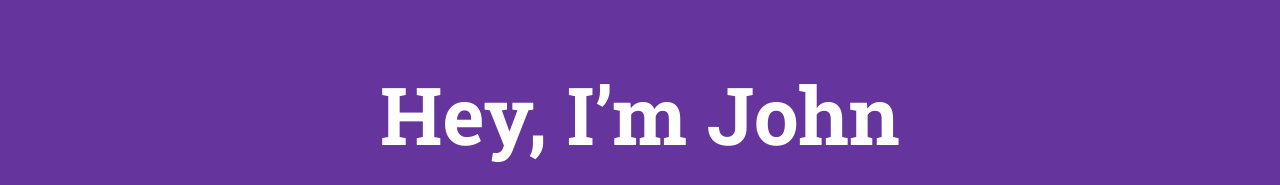
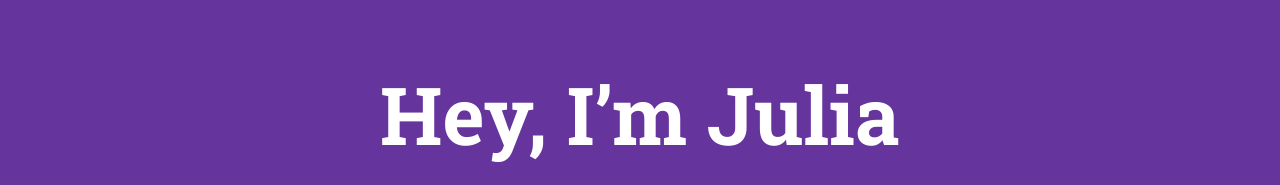
Before and after one commit to GWC-UIUC/juliav, a plain HTML site: page index.html in a window 1280 px wide. Shown: the part 208-393 px from the top of the page. Drawn offline with nearby package versions, Linux system fonts and the light colour scheme.

```diff
--- a/index.html
+++ b/index.html
@@ -40,7 +40,7 @@
   <div class="container">
     <div class="col-md-10 col-md-offset-1">
       <div class="banner-text text-center">
-        <h1>Hey, I’m John</h1>
+        <h1>Hey, I’m Julia</h1>
         <p>Looking for a strategist and experienced designer,<br>
           Scroll to see my work.</p>
         <!-- banner text -->
```
